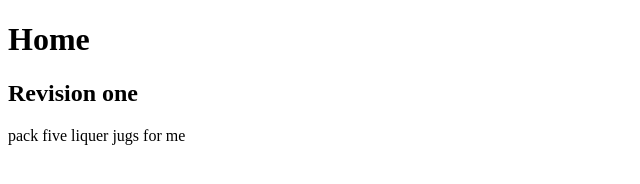
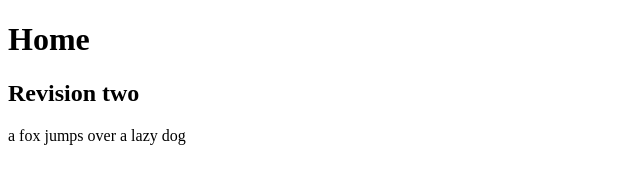
Before and after one commit to kamranblueeast/test-blueeast, a plain HTML site: page index.html in a window 1280 px wide. Shown: the full height of the page, 0-640 px from the left. Drawn offline with Linux system fonts and the light colour scheme.

Commit message:
rivision two

```diff
--- a/index.html
+++ b/index.html
@@ -7,8 +7,8 @@
 </head>
 <body>
     <h1>Home</h1>
-    <h2>Revision one</h2>
-    <p> pack five liquer jugs for me</p>
+    <h2>Revision two</h2>
+    <p>a fox jumps over a lazy dog</p>
 
 </body>
 </html>
```
